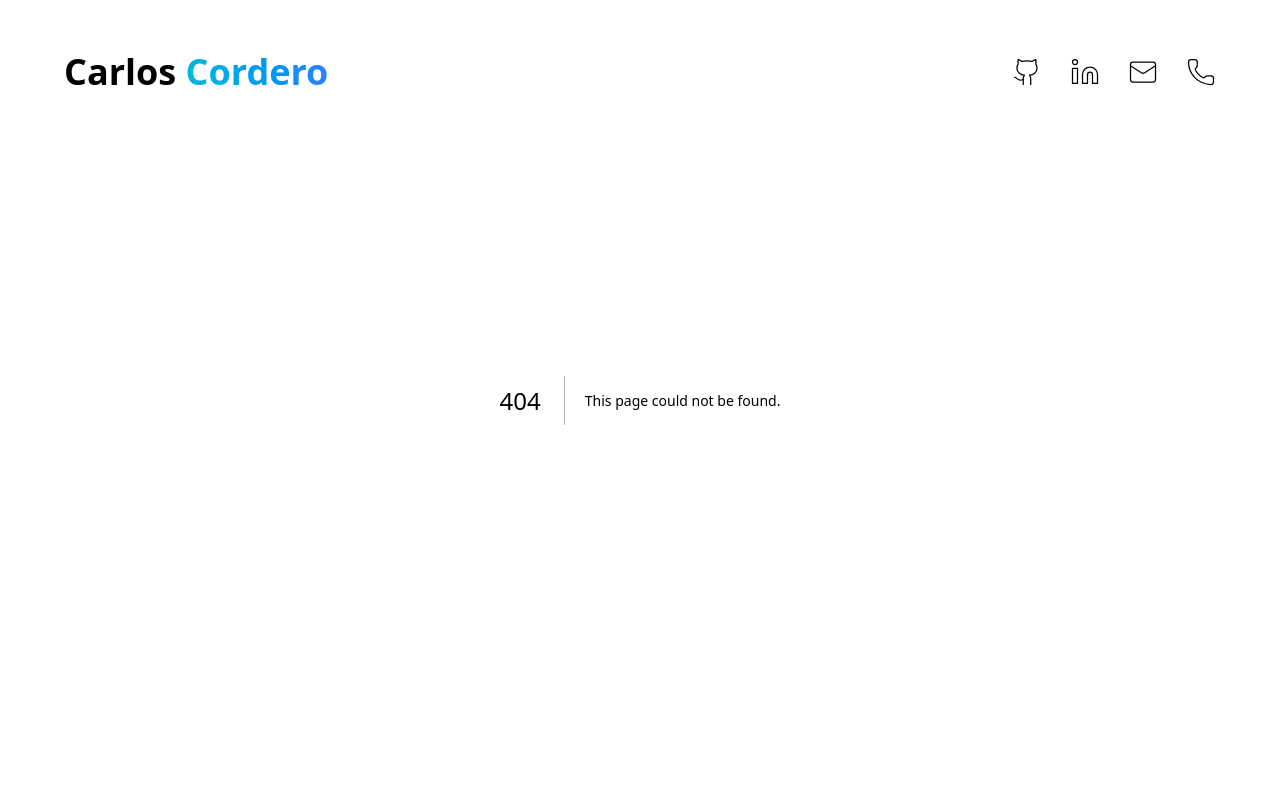
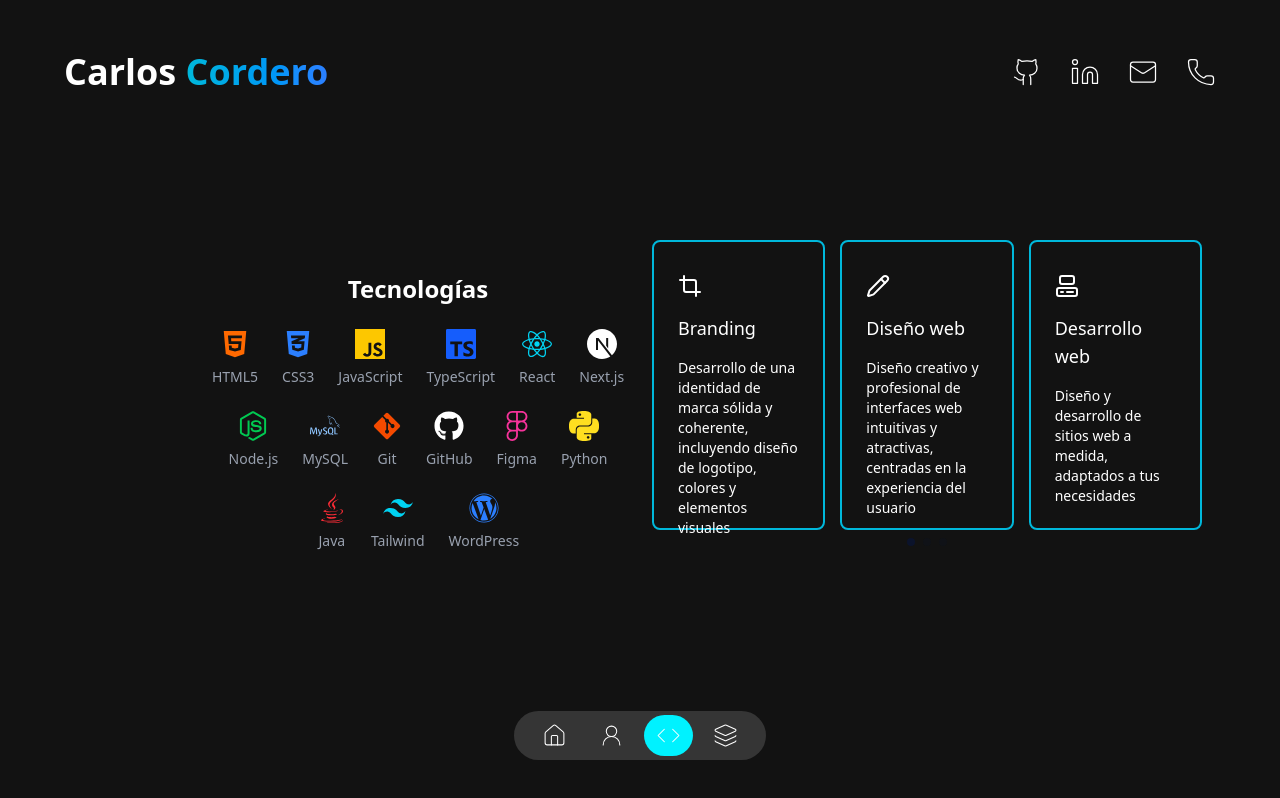
Before and after one commit to Carlos785XR08/Portfolio-Carlos-Cordero, a Next.js app: page /skills in a window 1280 px wide. Before the commit this address had no page. Built offline with nearby package versions, Linux system fonts and the light colour scheme.

Commit message:
tercer cambio

```diff
--- a/src/app/(routes)/about-me/page.tsx
+++ b/src/app/(routes)/about-me/page.tsx
@@ -7,19 +7,23 @@ import TimeLine from "@/app/Components/time-line";
 const PageAboutMe = () => {
   return (
     <>
+
+
      <TransitionPage/>
 
     <ContainerPage>
         {/*<Avatar/>*/}
         <h1 className="text-2xl leadingg-tight text-center md:text-left md:text-5xl md:mt-10">
-            toda mi {''}
+            Mi  {''}
             <span className="font-bold text-transparent bg-clip-text bg-gradient-to-r from-blue-500 to-violet-500">
-                trayectoria profesional
+                experiencia profesional
             </span>
         </h1>
        {/* <CounterServices/>*/}
         <TimeLine/>
+
         </ContainerPage>
+
     </>
   );
 };
--- a/src/app/(routes)/services/page.tsx
+++ /dev/null
@@ -1,72 +0,0 @@
-import { FaChevronLeft, FaChevronRight } from "react-icons/fa";
-import { FaHtml5, FaCss3Alt, FaReact, FaNodeJs, FaJava, FaGitAlt, FaGithub } from "react-icons/fa";
-import { SiJavascript, SiTypescript, SiNextdotjs, SiMysql, SiFigma, SiPython } from "react-icons/si";
-
-import ImagenAva2 from "@/app/Components/imagenAva2";
-import CircleImage from "@/app/Components/circle-image";
-import TransitionPage from "@/app/Components/transition-page";
-import SliderServices from "@/app/Components/slider-services";
-const servicesPage = () => {
-  return (
-
-    <>
-    <TransitionPage/>
-    {/*<CircleImage/>*/}
-    {/*<ImagenAva2/>*/}
-      <div className="grid items-center justify-center h-screen max-w-5xl gap-6 mx-auto md:grid-cols-2 md:px-20">
-
-        <div className="max-w-[450px] mt-30 md:mt-0">
-              <h1 className="text-2xl leading-tight text-center md:text-left md:text-4xl md:mb-5">
-
-                Mis {''}
-
-                <span className="font-bold text-transparent bg-clip-text bg-gradient-to-r from-blue-500 to-purple-500" >
-                 servicios
-                </span>
-                 </h1>
-                <p className="mb-3 text-xl text-blue-300">
-                  Ofrezco servicios de desarrollo web, diseño gráfico y marketing digital para ayudarte a alcanzar tus objetivos en línea.
-                </p>
-
-                <button className="px-3 py-2 rounded-lg bg-gradient-to-r from-blue-500 to-green-500 text-white font-semibold hover:from-blue-600 hover:to-blue-600 transition-colors duration-300">
-                  Contacta conmigo
-                </button>
-
-                <div className="mt-6">
-             <h3 className="mb-3 text-lg font-semibold text-white">
-             Tecnologías
-             </h3>
-
-              <div className="flex flex-wrap gap-4 text-3xl text-blue-400">
-
-                <FaHtml5 className="hover:text-orange-500 transition-colors" />
-                <FaCss3Alt className="hover:text-blue-500 transition-colors" />
-               <SiJavascript className="hover:text-yellow-400 transition-colors" />
-               <SiTypescript className="hover:text-blue-600 transition-colors" />
-               <FaReact className="hover:text-cyan-400 transition-colors" />
-               <SiNextdotjs className="hover:text-white transition-colors" />
-               <FaNodeJs className="hover:text-green-500 transition-colors" />
-               <SiMysql className="hover:text-blue-300 transition-colors" />
-               <FaGitAlt className="hover:text-orange-600 transition-colors" />
-               <FaGithub className="hover:text-white transition-colors" />
-               <SiFigma className="hover:text-pink-500 transition-colors" />
-               <SiPython className="hover:text-yellow-300 transition-colors" />
-               <FaJava className="hover:text-red-500 transition-colors" />
-
-               </div>
-               </div>
-
-
-        </div>
-{/* SLIDER */}
-        <div>
-        <SliderServices/>
-        </div>
-
-      </div>
-
-    </>
-    );
-}
-
-export default servicesPage;
--- /dev/null
+++ b/src/app/(routes)/skills/page.tsx
@@ -0,0 +1,114 @@
+import { FaChevronLeft, FaChevronRight } from "react-icons/fa";
+import {
+  FaHtml5,
+  FaCss3Alt,
+  FaReact,
+  FaEnvelope,
+  FaNodeJs,
+  FaJava,
+  FaGitAlt,
+  FaGithub,
+  FaWordpress,
+  FaLinkedin,
+  FaWhatsapp
+} from "react-icons/fa";
+
+import {
+  SiJavascript,
+  SiTypescript,
+  SiNextdotjs,
+  SiMysql,
+  SiFigma,
+  SiPython,
+  SiTailwindcss,
+} from "react-icons/si";
+
+import { MdEmail } from "react-icons/md"; // Outlook alternativa
+
+import ImagenAva2 from "@/app/Components/imagenAva2";
+import CircleImage from "@/app/Components/circle-image";
+import TransitionPage from "@/app/Components/transition-page";
+import SliderServices from "@/app/Components/slider-services";
+
+const skillsPage = () => {
+
+  // 🔥 ARRAY DE TECNOLOGÍAS
+  const skills = [
+    { name: "HTML5", icon: <FaHtml5 className="text-orange-500" /> },
+    { name: "CSS3", icon: <FaCss3Alt className="text-blue-500" /> },
+    { name: "JavaScript", icon: <SiJavascript className="text-yellow-400" /> },
+    { name: "TypeScript", icon: <SiTypescript className="text-blue-600" /> },
+    { name: "React", icon: <FaReact className="text-cyan-400" /> },
+    { name: "Next.js", icon: <SiNextdotjs className="text-white" /> },
+    { name: "Node.js", icon: <FaNodeJs className="text-green-500" /> },
+    { name: "MySQL", icon: <SiMysql className="text-blue-300" /> },
+    { name: "Git", icon: <FaGitAlt className="text-orange-600" /> },
+    { name: "GitHub", icon: <FaGithub className="text-white" /> },
+    { name: "Figma", icon: <SiFigma className="text-pink-500" /> },
+    { name: "Python", icon: <SiPython className="text-yellow-300" /> },
+    { name: "Java", icon: <FaJava className="text-red-500" /> },
+
+    // 🔥 EXTRA
+    { name: "Tailwind", icon: <SiTailwindcss className="text-cyan-400" /> },
+    { name: "WordPress", icon: <FaWordpress className="text-blue-500" /> },
+
+  ];
+
+  return (
+    <>
+      <TransitionPage />
+
+      <div className="grid items-center justify-center h-screen max-w-5xl gap-6 mx-auto md:grid-cols-2 md:px-20">
+
+        <div className="max-w-[450px] mt-30 md:mt-0">
+          {/*<h1 className="text-2xl leading-tight text-center md:text-left md:text-4xl md:mb-5">
+            {" "}
+            <span className="font-bold text-transparent bg-clip-text bg-gradient-to-r from-blue-500 to-purple-500">
+
+            </span>
+          </h1>
+
+          <p className="mb-3 text-xl text-blue-300">
+           </p>*/}
+
+          {/*<button className="px-3 py-2 rounded-lg bg-gradient-to-r from-blue-500 to-green-500 text-white font-semibold hover:from-blue-600 hover:to-blue-600 transition-colors duration-300">
+
+          </button>*/}
+
+          {/* 🔥 TECNOLOGÍAS */}
+          <div className="mt-6">
+            <h3 className=" mb-6  text-2xl text-center font-semibold text-white">
+              Tecnologías
+            </h3>
+
+            <div className="flex flex-wrap gap-6 justify-center ">
+              {skills.map((skill, index) => (
+                <div
+                  key={index}
+                  className="flex flex-col items-center group cursor-pointer"
+                >
+                  {/* ICONO */}
+                  <div className="text-3xl transition-all duration-300 group-hover:scale-125">
+                    {skill.icon}
+                  </div>
+
+                  {/* TEXTO SIEMPRE VISIBLE */}
+                  <span className="mt-2 text-sm text-gray-400 group-hover:text-white transition-colors">
+                    {skill.name}
+                  </span>
+                </div>
+              ))}
+            </div>
+          </div>
+        </div>
+
+        {/* SLIDER */}
+        <div>
+          <SliderServices />
+        </div>
+      </div>
+    </>
+  );
+};
+
+export default skillsPage;
--- a/src/app/Components/portafolio.tsx
+++ b/src/app/Components/portafolio.tsx
@@ -18,7 +18,7 @@ const Portafolio = (props: PortafolioProps) => {
       <h3 className="mb-4 text-xl">
         {title}</h3>
 
-        <Image src={image} alt="image product" width={200} height={200} className="w-full md:w-[200px] rounded-2xl h-auto" />
+        <Image src={image} alt="image product" width={200} height={200} className="w-full md:w-[125px] rounded-2xl h-auto" />
 
         <div className="flex gap-5 mt-5">
               <Link href={urlGithub} target="_blank" className="p-2 transition duration-150 rounded-lg bg-slate-500 hover:bg-slate-500/80">
--- a/src/app/Components/slider-services.tsx
+++ b/src/app/Components/slider-services.tsx
@@ -27,7 +27,7 @@ const SliderServices = () => {
     pagination={{
       clickable: true,
     }}
-    modules={[Pagination]} className="h-[300px] md:h-[340px] w-[270px] md:w-[550px]"
+    modules={[Pagination]} className="h-[300px] md:h-[320px] w-[270px] md:w-[550px]"
     >
         {serviceData.map((item, index) => (
             <SwiperSlide key={index} >
--- a/src/app/Components/time-line.tsx
+++ b/src/app/Components/time-line.tsx
@@ -2,7 +2,7 @@ import { dataAboutPage } from "../data";
 
 const TimeLine = () => {
   return (
-    <div className="flex flex-col justify-center divide-y divide-y divide-slate-200">
+    <div className="flex flex-col justify-center divide-y divide-y-8 divide-slate-200">
         <div className="w-full max-w-3xl mx-auto md:pb-40 pt-20 ">
 
             <div className="-my-6">
--- a/src/app/Components/transition-page.tsx
+++ b/src/app/Components/transition-page.tsx
@@ -8,7 +8,7 @@ const TransitionPage = () => {
     <AnimatePresence mode="wait">
       <div>
         <motion.div
-          className="fixed top-0 bottom-0 right-full w-screen z-30 bg-[#2e2257]"
+          className="fixed top-0 bottom-0 right-full w-screen z-30 bg-[#00EBC7]"
           variants={transitionVariantsPage}
           initial="initial"
           animate="animate"
--- a/src/app/data.tsx
+++ b/src/app/data.tsx
@@ -1,4 +1,5 @@
 import { Briefcase, Layers, Code, Phone, Mail,  Github, BookText, CodeSquare, HomeIcon, UserRound, Linkedin, Twitter, Rss, Twitch, Youtube, Crop, Pencil, Computer, Book, Rocket, Speech } from "lucide-react";
+import { title } from "process";
 
 export const socialNetworks = [
     {
@@ -14,12 +15,12 @@ export const socialNetworks = [
     {
         id: 3,
         logo: <Mail size={30} strokeWidth={1} />,
-        src: "mailto:c@outlook.com",
+        src: "mailto:carloscordero4554@outlook.com",
     },
     {
         id: 4,
         logo: <Phone size={30} strokeWidth={1} />,
-        src: "#!",
+        src: "https://wa.me/5215565315567",
     },
 
 ];
@@ -44,8 +45,10 @@ export const itemsNavbar = [
         id: 3,
         title: "Code",
         icon: <Code size={25} color="#fff" strokeWidth={1} />,
-        link: "/services",
+        link: "/skills",
     },
+
+
     {
         id: 4,
         title: "Layers",
@@ -53,12 +56,7 @@ export const itemsNavbar = [
         link: "/portfolio",
     },
 
-    {
-       id: 5,
-        title: "Briefcase",
-        icon: <Briefcase size={25} color="#fff" strokeWidth={1} />,
-        link: "/testimonials",
-    },
+
 ];
 
 export const dataAboutPage = [
@@ -174,34 +172,7 @@ export const dataPortfolio = [
         urlGithub: "#!",
         urlDemo: "#!",
     },
-    {
-        id: 5,
-        title: "Webs Impactantes",
-        image: "/image-5.jpg",
-        urlGithub: "#!",
-        urlDemo: "#!",
-    },
-    {
-        id: 6,
-        title: "Web Dinámica",
-        image: "/image-6.jpg",
-        urlGithub: "#!",
-        urlDemo: "#!",
-    },
-    {
-        id: 7,
-        title: "Dark Web ",
-        image: "/image-7.jpg",
-        urlGithub: "#!",
-        urlDemo: "#!",
-    },
-    {
-        id: 8,
-        title: "E-commerce web",
-        image: "/image-8.jpg",
-        urlGithub: "#!",
-        urlDemo: "#!",
-    }
+
 ];
 
 export const dataTestimonials = [
--- a/src/app/globals.css
+++ b/src/app/globals.css
@@ -2,11 +2,11 @@
 
 html, body {
   color: #fff;
-  background-color: #1f1934;
+  background-color: #121212;
 }
 
 main {
-  background: #393a47;
+  background: #080808;
   height: 100vh;
   height: 100dvh;
 }
```
